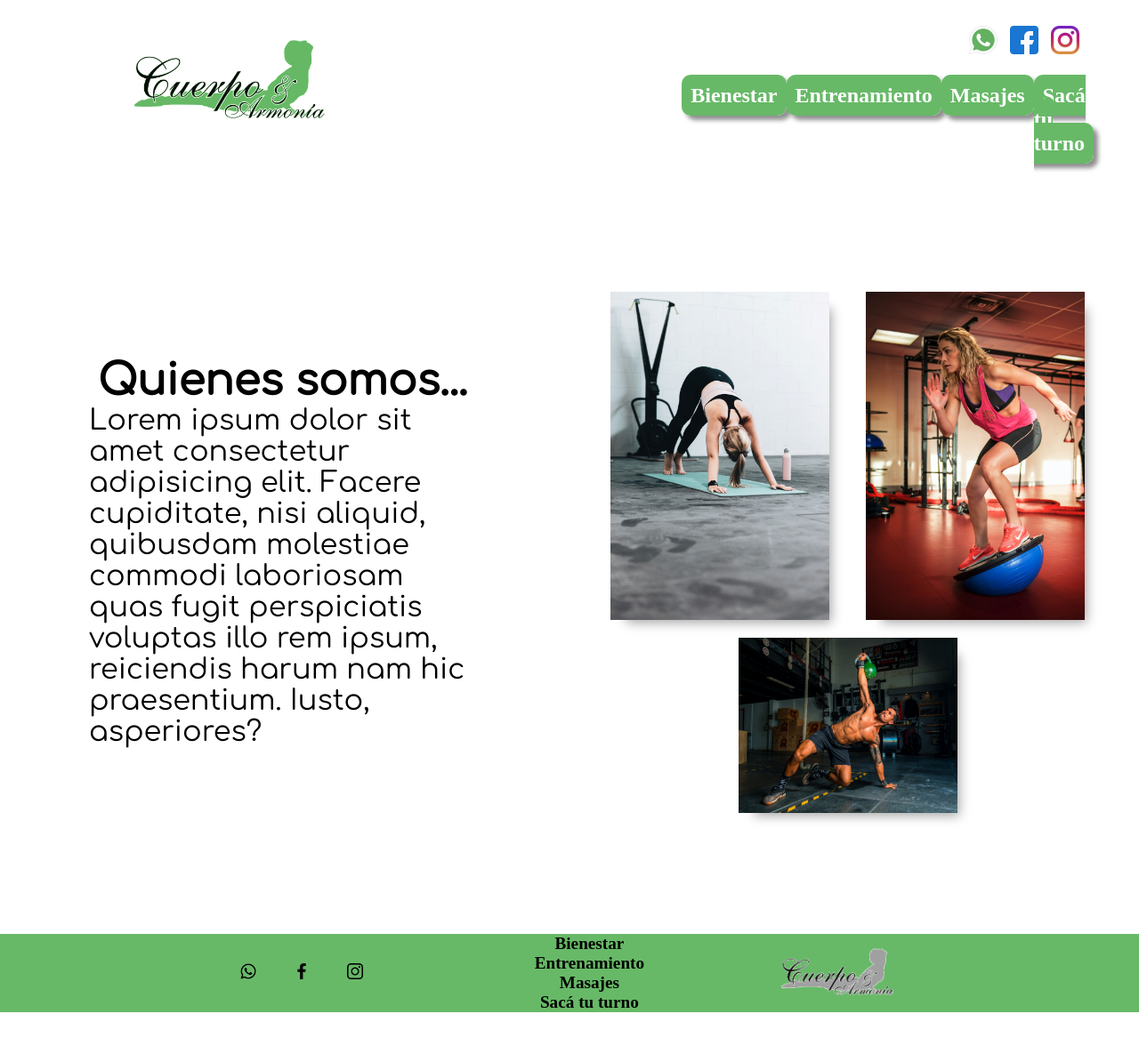
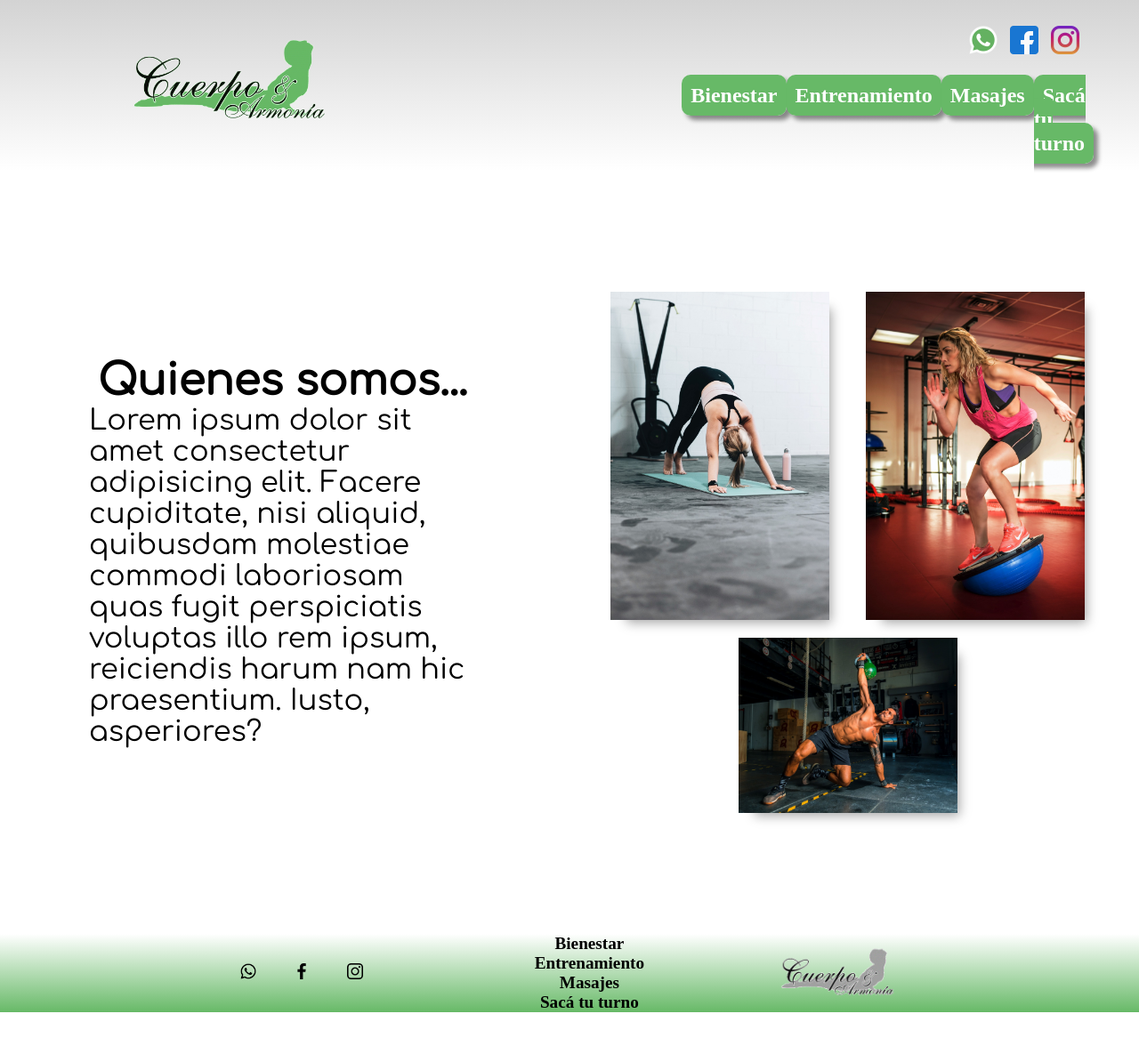
Before and after one commit to JuanBenega/Proyecto-Desarrollo-Web, a plain HTML site: page index.html in a window 1280 px wide. Shown: the whole page at 89% size. Drawn offline with Linux system fonts and the light colour scheme.

Commit message:
Gradiente en header y footer

```diff
--- a/style.css
+++ b/style.css
@@ -64,6 +64,7 @@
 /***************************************************** HEADER */
 .header {
     grid-area: header;
+    background-image: linear-gradient(to top, white, lightgray);
 }
 
 /*estilo Nav Header*/
@@ -129,7 +130,7 @@
 /******************************************************** FOOTER */
 .footer {
     grid-area: footer;
-    background-color: #67b967;
+    background-image: linear-gradient(to bottom, white, #67b967);
     display: flex;
     justify-content: center;
     align-items: center;
```
